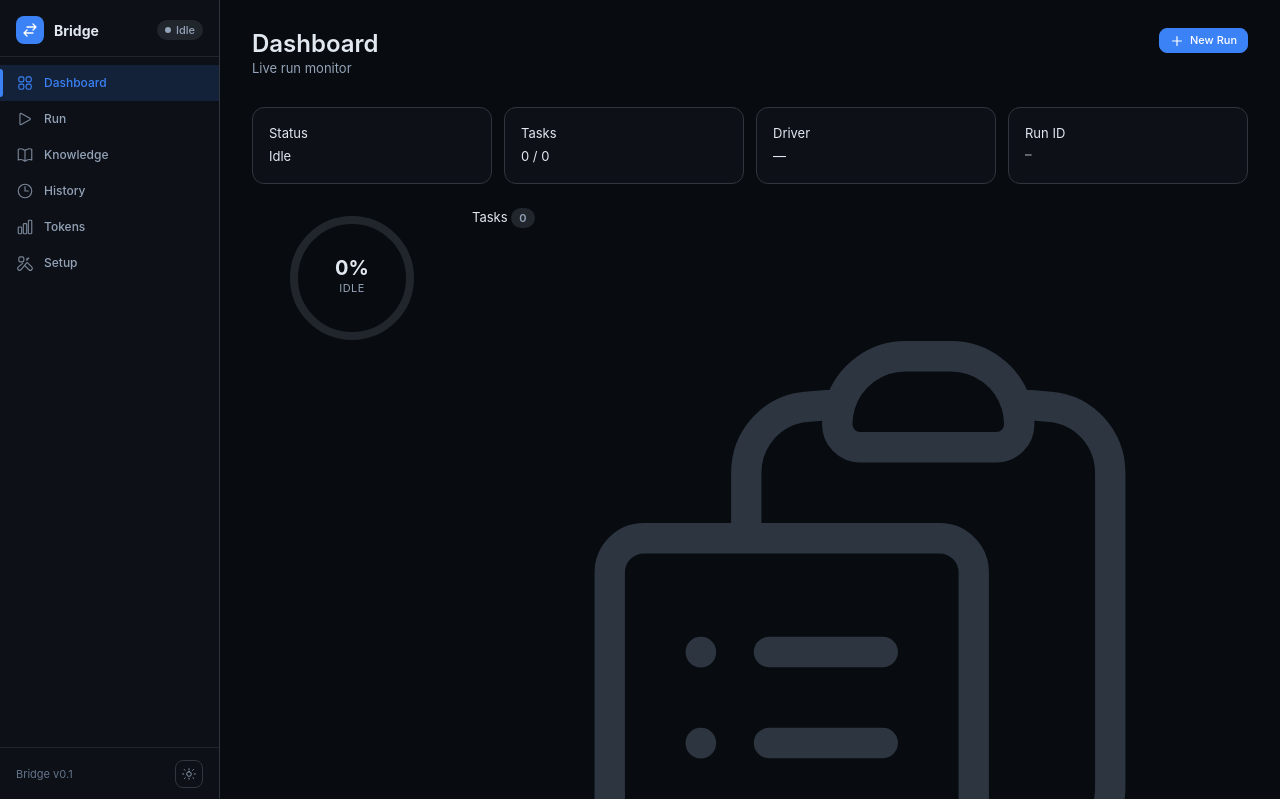
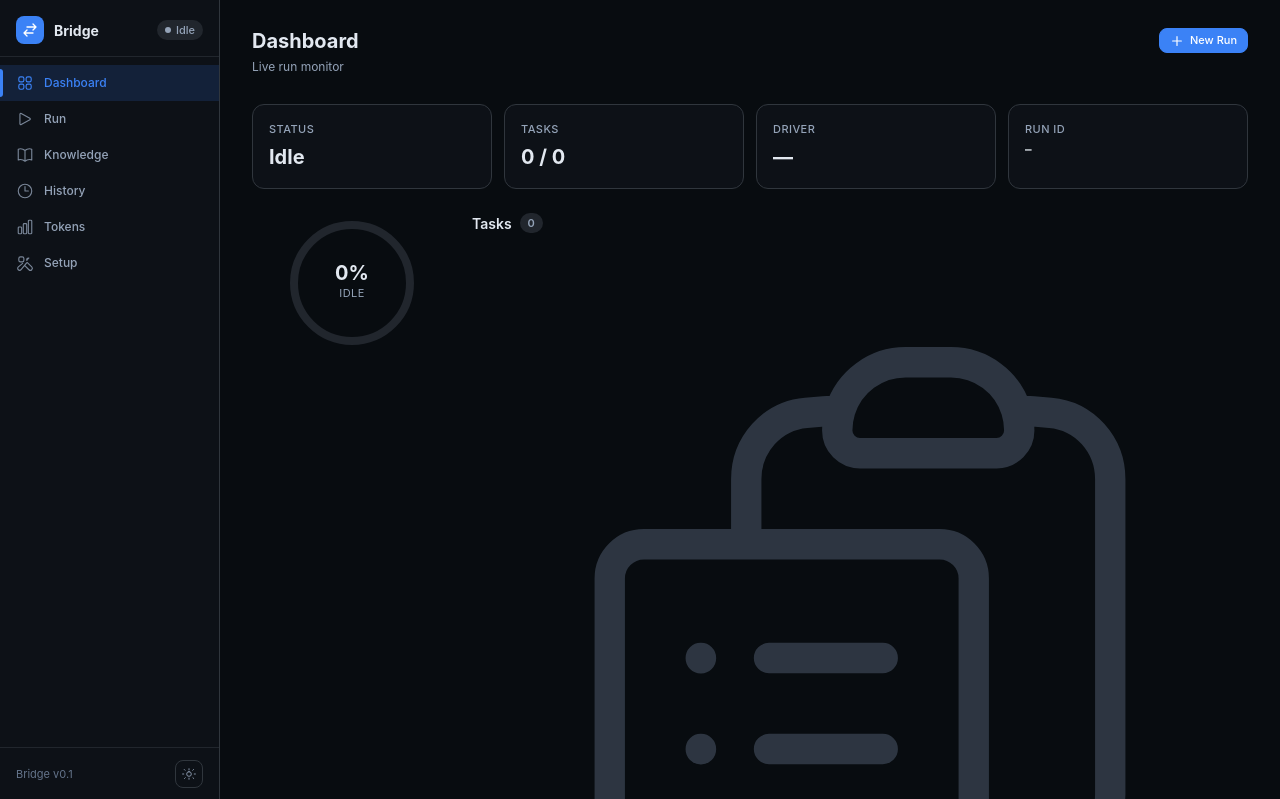
Before and after one commit to vinayak-vc/codex-aider-bridge-app, a Flask app: page /dashboard in a window 1280 px wide. Shown: the top 799 px of the page. Run offline with Flask 3, Linux system fonts and the light colour scheme; data that the repository does not hold is empty.

Commit message:
fix(ui/css): add missing page-title, section-title, stat-chip BEM aliases
- base.css: add .page-title / .page-subtitle shorthand classes
- base.css: add .section-title, make .section-header a flex row
- components.css: add .stat-chip__label / .stat-chip__value BEM aliases

Co-Authored-By: Claude Sonnet 4.6 <noreply@anthropic.com>

```diff
--- a/ui/static/css/base.css
+++ b/ui/static/css/base.css
@@ -89,9 +89,15 @@ code {
 .w-full { width: 100%; }
 
 /* Section header */
-.section-header { margin-bottom: 20px; }
+.section-header {
+  display: flex;
+  align-items: center;
+  gap: 8px;
+  margin-bottom: 20px;
+}
 .section-header h2 { font-size: var(--font-size-lg); font-weight: 600; }
-.section-header p { font-size: var(--font-size-sm); color: var(--color-text-muted); margin-top: 4px; }
+.section-header p  { font-size: var(--font-size-sm); color: var(--color-text-muted); margin-top: 4px; }
+.section-title { font-size: var(--font-size-md); font-weight: 600; color: var(--color-text); }
 
 /* Page header */
 .page-header {
@@ -104,6 +110,10 @@ code {
 .page-header-title h1 { font-size: var(--font-size-xl); font-weight: 700; }
 .page-header-title p  { font-size: var(--font-size-sm); color: var(--color-text-muted); margin-top: 4px; }
 .page-header-actions  { display: flex; gap: 8px; flex-shrink: 0; align-items: center; }
+
+/* Shorthand page title / subtitle (usable directly without wrapper div) */
+.page-title    { font-size: var(--font-size-xl); font-weight: 700; line-height: 1.3; color: var(--color-text); }
+.page-subtitle { font-size: var(--font-size-sm); color: var(--color-text-muted); margin-top: 4px; }
 
 /* Empty state */
 .empty-state {
--- a/ui/static/css/components.css
+++ b/ui/static/css/components.css
@@ -119,9 +119,13 @@
   border: 1px solid var(--color-border);
   border-radius: var(--radius-lg);
 }
+/* hyphen variants (original) */
 .stat-chip-label { font-size: var(--font-size-xs); color: var(--color-text-muted); font-weight: 500; text-transform: uppercase; letter-spacing: .04em; }
 .stat-chip-value { font-size: var(--font-size-xl); font-weight: 700; color: var(--color-text); }
 .stat-chip-delta { font-size: var(--font-size-xs); color: var(--color-text-subtle); }
+/* BEM double-underscore aliases used by new templates */
+.stat-chip__label { font-size: var(--font-size-xs); color: var(--color-text-muted); font-weight: 500; text-transform: uppercase; letter-spacing: .04em; }
+.stat-chip__value { font-size: var(--font-size-xl); font-weight: 700; color: var(--color-text); }
 
 /* ── Inputs ── */
 .input {
```
